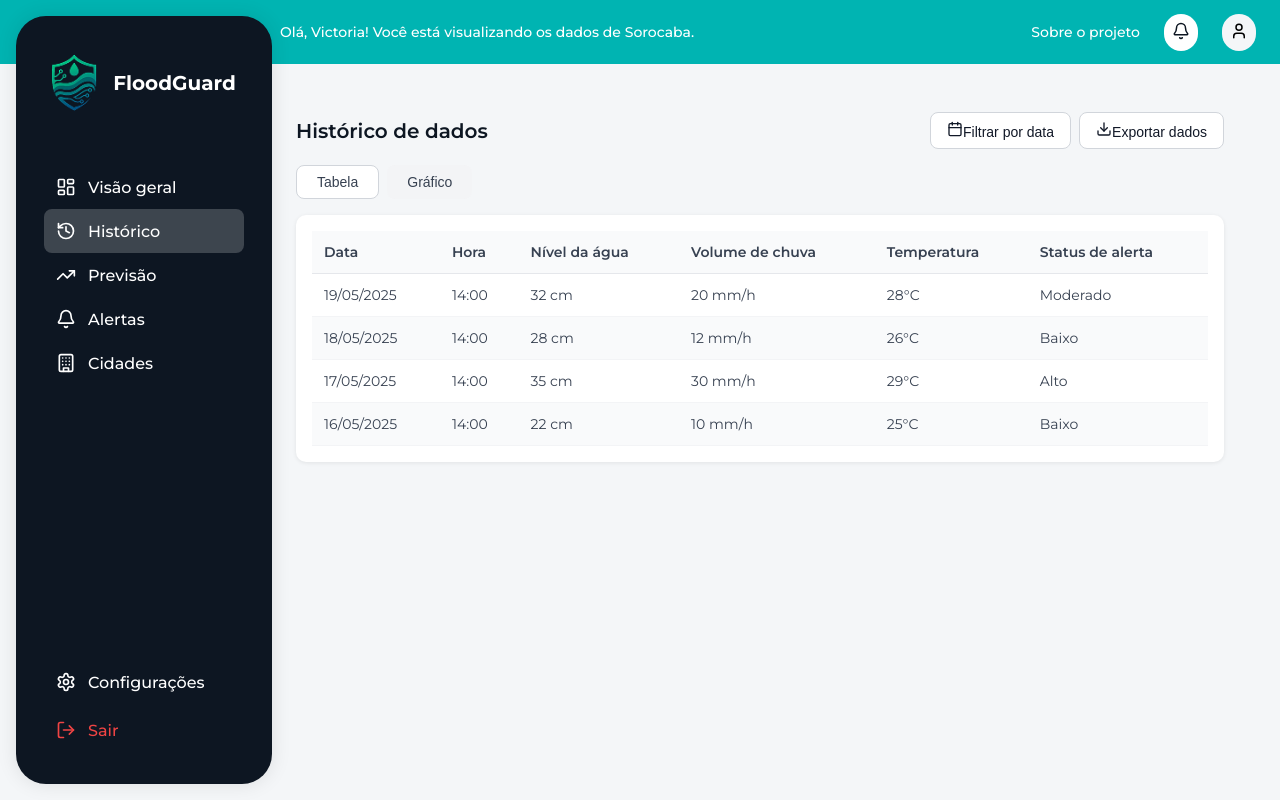
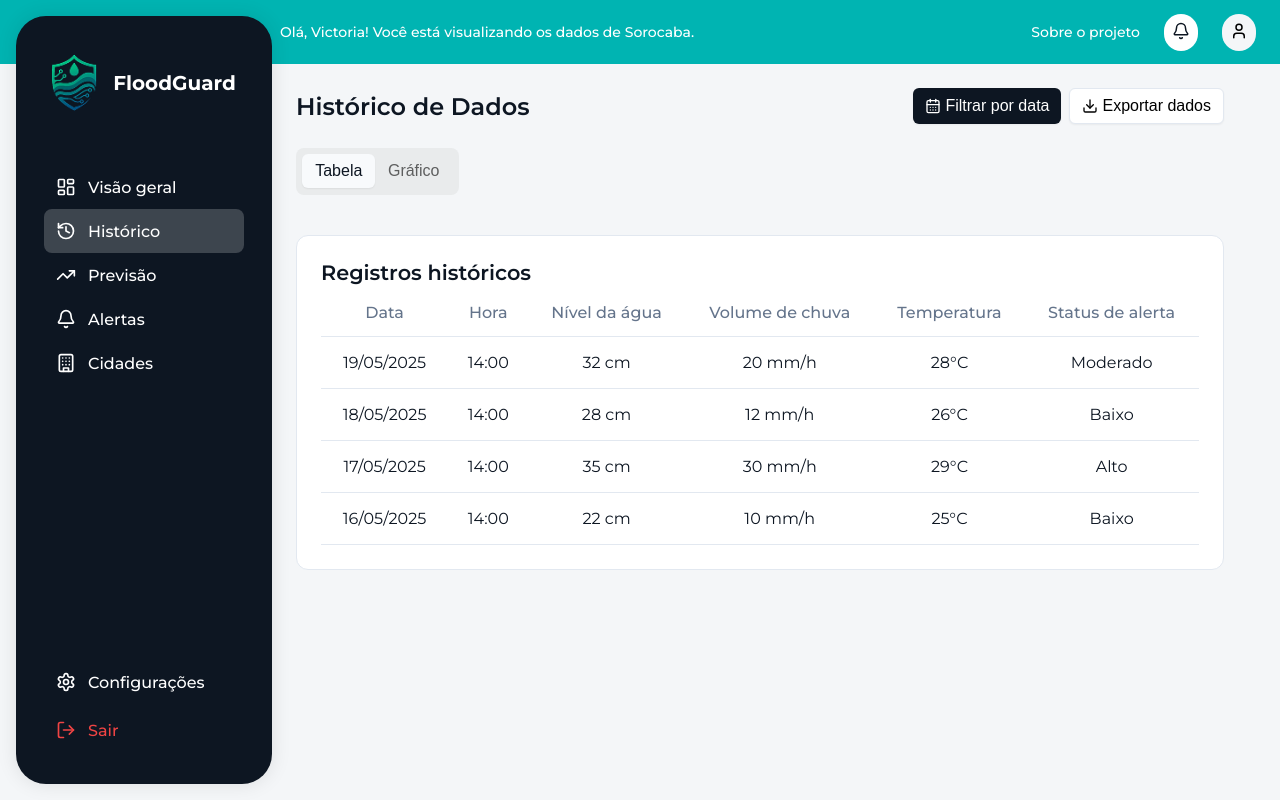
Before and after one commit to vicmariucha/flood-guard, a React (Vite) app in the folder Front_flood/: page /historico in a window 1280 px wide. Both pictures are taken after a click on the button "Tabela". Built offline with nearby package versions, Linux system fonts and the light colour scheme.

Commit message:
style: melhora visual da tabela, destaque de aba ativa e botões na página Histórico

```diff
--- a/Front_flood/src/pages/HistoryPage.module.css
+++ b/Front_flood/src/pages/HistoryPage.module.css
@@ -1,21 +1,20 @@
 .container {
-    padding: 1.5rem 2rem;
+  display: flex;
+  flex-direction: column;
+  gap: 1.5rem;
+  padding: 4rem 2rem;
   background-color: #f4f6f8;
   min-height: calc(100vh - 64px);
-    padding-top: calc(64px + 1.5rem);
 }
 
 .header {
   display: flex;
+  align-items: center;
   justify-content: space-between;
-    align-items: center;
-    flex-wrap: wrap;
-    gap: 1rem;
-    margin-bottom: 1rem;
 }
 
 .title {
-    font-size: 20px;
+  font-size: 1.5rem;
   font-weight: 600;
   color: #0d1622;
 }
@@ -25,74 +24,153 @@
   gap: 0.5rem;
 }
 
-  .filterBtn,
-  .exportBtn {
-    padding: 0.5rem 1rem;
-    border-radius: 8px;
-    background-color: white;
-    border: 1px solid #d1d5db;
-    color: #111827;
-    font-size: 14px;
+.dateFilterButton {
+  display: inline-flex;
+  align-items: center;
+  gap: 0.25rem;
+  border-radius: 0.375rem;
+  background-color: #0d1622;
+  padding: 0.5rem 0.75rem;
+  font-size: 1rem;
+  font-weight: 500;
+  color: white;
+  box-shadow: 0 1px 2px rgba(0, 0, 0, 0.05);
+  border: none;
   cursor: pointer;
-    transition: background-color 0.2s;
 }
 
-  .filterBtn:hover,
-  .exportBtn:hover {
-    background-color: #f3f4f6;
+.dateFilterButton:hover{
+  background-color: #313842;
+  color: #e2e8f0;
 }
 
-  .tabs {
-    display: flex;
-    gap: 0.5rem;
+.exportButton {
+  display: inline-flex;
+  align-items: center;
+  gap: 0.25rem;
+  border-radius: 0.375rem;
+  border: 1px solid #e2e8f0;
+  background-color: white;
+  padding: 0.5rem 0.75rem;
+  font-size: 1rem;
+  font-weight: 500;
+  box-shadow: 0 1px 2px rgba(0, 0, 0, 0.05);
+  cursor: pointer;
+}
+
+.exportButton:hover{
+  background-color: #e9ebec;
+  border: 1px solid #f8fafc;
+}
+
+.tabsContainer {
   margin-bottom: 1rem;
 }
 
-  .tab {
-    padding: 0.5rem 1.25rem;
-    border-radius: 8px;
-    background-color: #f3f4f6;
-    border: none;
-    cursor: pointer;
-    font-weight: 500;
-    font-size: 14px;
-    color: #374151;
+.tabsList {
+  display: inline-flex;
+  border-radius: 0.5rem;
+  background-color: #e9ebec;
+  padding: 0.4rem;
 }
 
-  .active {
-    background-color: white;
-    border: 1px solid #d1d5db;
+.tabButton {
+  display: inline-flex;
+  align-items: center;
+  justify-content: center;
+  border-radius: 0.375rem;
+  padding: 0.5rem 0.8rem;
+  font-size: 1rem;
+  font-weight: 500;
+  transition: color 0.2s, background-color 0.2s, border 0.2s, box-shadow 0.2s;
+  border: none;
 }
 
-  .tableWrapper {
+.tabButton[data-state="active"] {
+  background-color: #f8fafc;
+  color: #0d1622;
+  box-shadow: 0 1px 2px rgba(0, 0, 0, 0.06);
+  z-index: 1;
+}
+
+.tabButton[data-state="inactive"] {
+  color: rgba(0, 0, 0, 0.6);
+  background-color: transparent;
+}
+
+.card {
+  border-radius: 0.75rem;
+  border: 1px solid #e2e8f0;
   background-color: white;
-    border-radius: 10px;
-    padding: 1rem;
-    box-shadow: 0 1px 4px rgba(0, 0, 0, 0.08);
+  overflow: hidden;
+}
+
+.cardHeader {
+  padding: 1.5rem;
+  padding-bottom: 0.25rem;
+}
+
+.cardTitle {
+  font-size: 1.3rem;
+  font-weight: 500;
+  color: #0d1622;
+  font-weight: 600;
+}
+
+.cardContent {
+  padding: 1.5rem;
+  padding-top: 0;
+}
+
+.tableContainer {
+  width: 100%;
+  overflow-x: auto;
 }
 
 .table {
   width: 100%;
-    border-collapse: collapse;
+  border-collapse: separate;
+  border-spacing: 0;
+  caption-side: bottom;
+  font-size: 1rem;
 }
 
-  .table th {
-    text-align: left;
-    padding: 0.75rem;
-    background-color: #f9fafb;
-    color: #374151;
-    font-weight: 600;
-    font-size: 14px;
-    border-bottom: 1px solid #e5e7eb;
+.tableHeader {
+  border-bottom: 1px solid #e2e8f0;
 }
 
-  .table td {
-    padding: 0.75rem;
-    font-size: 14px;
-    color: #374151;
-    border-bottom: 1px solid #f3f4f6;
+.tableHead {
+  height: 3rem;
+  padding-left: 1rem;
+  padding-right: 1rem;
+  text-align: left;
+  vertical-align: middle;
+  font-weight: 500;
+  color: #64748b;
+  border-bottom: 1px solid #e2e8f0;
+  text-align: center;
 }
 
-  .table tr:nth-child(even) {
-    background-color: #f9fafb;
+.tableRow {
+  border-bottom: 1px solid #e2e8f0;
+  transition: background-color 0.2s;
+  background-color: white;
+  text-align: center;
 }
+
+.tableRow:hover {
+  background-color: #e9ebec;
+}
+
+.tableCell {
+  padding: 1rem;
+  vertical-align: middle;
+  border-bottom: 1px solid #e2e8f0;
+  color: #0d1622;
+}
+
+.chartContainer {
+  width: 100%;
+  height: 300px;
+  margin-top: 1rem;
+}
--- a/Front_flood/src/pages/HistoryPage.tsx
+++ b/Front_flood/src/pages/HistoryPage.tsx
@@ -1,15 +1,7 @@
+import { useState } from "react";
+import { LineChart, Line, XAxis, YAxis, Tooltip, ResponsiveContainer } from "recharts";
+import { CalendarDays, Download } from "lucide-react";
 import styles from "./HistoryPage.module.css";
-import { useState } from "react";
-import { Download, Calendar } from "lucide-react";
-import {
-  LineChart,
-  Line,
-  XAxis,
-  YAxis,
-  Tooltip,
-  ResponsiveContainer,
-  CartesianGrid,
-} from "recharts";
 
 const tableData = [
   { date: "19/05/2025", time: "14:00", waterLevel: "32 cm", rain: "20 mm/h", temp: "28°C", alert: "Moderado" },
@@ -39,75 +31,87 @@ function HistoryPage() {
   return (
     <div className={styles.container}>
       <div className={styles.header}>
-        <h2 className={styles.title}>Histórico de dados</h2>
+        <h2 className={styles.title}>Histórico de Dados</h2>
         <div className={styles.actions}>
-          <button className={styles.filterBtn}>
-            <Calendar size={16} />
-            Filtrar por data
+          <button className={styles.dateFilterButton}>
+            <CalendarDays size={16} /> Filtrar por data
           </button>
-          <button className={styles.exportBtn}>
-            <Download size={16} />
-            Exportar dados
+          <button className={styles.exportButton}>
+            <Download size={16} /> Exportar dados
           </button>
         </div>
       </div>
 
-      <div className={styles.tabs}>
+      <div className={styles.tabsContainer}>
+        <div className={styles.tabsList}>
           <button
-          className={`${styles.tab} ${activeTab === "tabela" ? styles.active : ""}`}
+            className={styles.tabButton}
+            data-state={activeTab === "tabela" ? "active" : "inactive"}
             onClick={() => setActiveTab("tabela")}
           >
             Tabela
           </button>
           <button
-          className={`${styles.tab} ${activeTab === "grafico" ? styles.active : ""}`}
+            className={styles.tabButton}
+            data-state={activeTab === "grafico" ? "active" : "inactive"}
             onClick={() => setActiveTab("grafico")}
           >
             Gráfico
           </button>
         </div>
+      </div>
 
-      {activeTab === "grafico" && (
-        <div className={styles.chartCard}>
+      {activeTab === "grafico" ? (
+        <div className={styles.card}>
+          <div className={styles.cardHeader}>
             <h3 className={styles.cardTitle}>Histórico de nível da água</h3>
-          <ResponsiveContainer width="100%" height={300}>
+          </div>
+          <div className={styles.cardContent}>
+            <div className={styles.chartContainer}>
+              <ResponsiveContainer width="100%" height="100%">
                 <LineChart data={chartData}>
-              <CartesianGrid stroke="#eee" strokeDasharray="5 5" />
                   <XAxis dataKey="time" />
                   <YAxis />
                   <Tooltip />
-              <Line type="monotone" dataKey="level" stroke="#00b4b2" strokeWidth={2} />
+                  <Line type="monotone" dataKey="level" stroke="#0EA5E9" strokeWidth={2} />
                 </LineChart>
               </ResponsiveContainer>
             </div>
-      )}
-
-      {activeTab === "tabela" && (
-        <div className={styles.tableWrapper}>
+          </div>
+        </div>
+      ) : (
+        <div className={styles.card}>
+          <div className={styles.cardHeader}>
+            <h3 className={styles.cardTitle}>Registros históricos</h3>
+          </div>
+          <div className={styles.cardContent}>
+            <div className={styles.tableContainer}>
               <table className={styles.table}>
-            <thead>
+                <thead className={styles.tableHeader}>
                   <tr>
-                <th>Data</th>
-                <th>Hora</th>
-                <th>Nível da água</th>
-                <th>Volume de chuva</th>
-                <th>Temperatura</th>
-                <th>Status de alerta</th>
+                    <th className={styles.tableHead}>Data</th>
+                    <th className={styles.tableHead}>Hora</th>
+                    <th className={styles.tableHead}>Nível da água</th>
+                    <th className={styles.tableHead}>Volume de chuva</th>
+                    <th className={styles.tableHead}>Temperatura</th>
+                    <th className={styles.tableHead}>Status de alerta</th>
                   </tr>
                 </thead>
                 <tbody>
                   {tableData.map((entry, index) => (
-                <tr key={index}>
-                  <td>{entry.date}</td>
-                  <td>{entry.time}</td>
-                  <td>{entry.waterLevel}</td>
-                  <td>{entry.rain}</td>
-                  <td>{entry.temp}</td>
-                  <td>{entry.alert}</td>
+                    <tr key={index} className={styles.tableRow}>
+                      <td className={styles.tableCell}>{entry.date}</td>
+                      <td className={styles.tableCell}>{entry.time}</td>
+                      <td className={styles.tableCell}>{entry.waterLevel}</td>
+                      <td className={styles.tableCell}>{entry.rain}</td>
+                      <td className={styles.tableCell}>{entry.temp}</td>
+                      <td className={styles.tableCell}>{entry.alert}</td>
                     </tr>
                   ))}
                 </tbody>
               </table>
+            </div>
+          </div>
         </div>
       )}
     </div>
```
Lines whose indentation alone changed are shown as unchanged.
